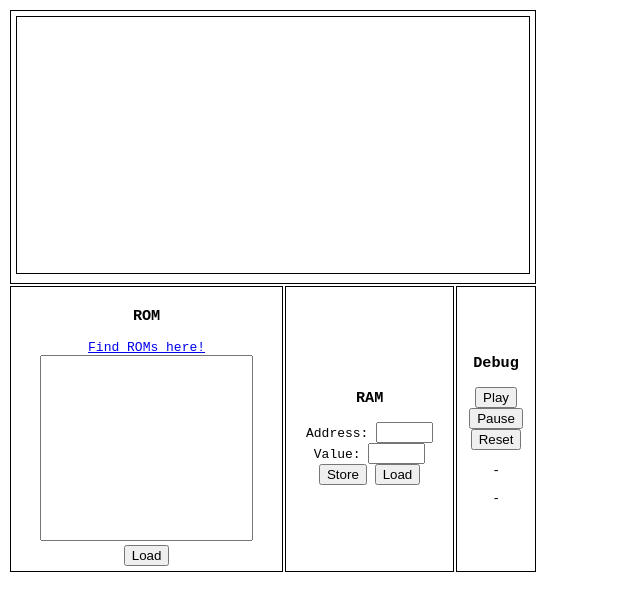
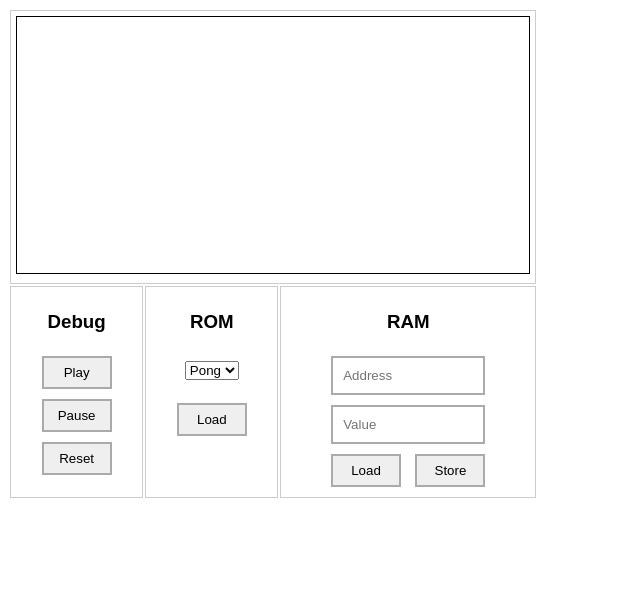
Before and after one commit to abhaynayar/n2t-wasm, a website built with webpack: page www/index.html in a window 1280 px wide. Shown: the whole page, without its empty margins (0-640 px from the left). Built offline with nearby package versions, Linux system fonts and the light colour scheme; what n2t-wasm would draw is missing.

Commit message:
Added ROM selection

```diff
--- a/www/index.html
+++ b/www/index.html
@@ -1,31 +1,57 @@
 <!DOCTYPE html>
 <html>
 <head>
-
-<style>
-body {
-    font-family: monospace;
-}
-
-td {
-    border: 1px solid black;
-    text-align: center;
-    padding: 5px;
-}
-
-canvas {
-    border: 1px solid black;
-}
-</style>
 
 <meta name="viewport" content="width=device-width, initial-scale=1.0">
 <meta charset="utf-8">
 <title>Hello n2t-wasm!</title>
 
 <style>
-.active {
-    background-color: yellow;
+
+body {
+  font-family: Arial;
 }
+
+canvas {
+  border: 1px solid black;
+}
+
+td {
+  border: 1px solid #ccc;
+  padding: 5px;
+  text-align: center;
+  vertical-align: top;
+}
+
+input[type=text] {
+  width: 130px;
+  margin: 5px;
+  border: 2px solid #aaa;
+  padding: 10px;
+  border-radius: 0;
+}
+
+input:focus {
+  outline: none;
+  border: 2px solid #000;
+}
+
+button {
+  width: 70px;
+  margin: 5px;
+  border: 2px solid #aaa;
+  padding: 7px;
+  border-radius: 0;
+}
+
+button:focus {
+  border: 2px solid #333;
+}
+
+select {
+    margin-top:10px;
+}
+
 </style>
 
 </head>
@@ -34,36 +60,43 @@ canvas {
 <noscript>This page contains webassembly and javascript content, please enable javascript in your browser.</noscript>
 
 <table>
-<tr><td colspan="3">
-<canvas id="n2t-wasm-canvas"></canvas>
+
+<tr>
+<td colspan="3">
+  <canvas id="n2t-wasm-canvas"></canvas>
 </td>
+</tr>
 
-</tr>
 <tr>
 
 <td>
+  <h3>Debug</h3>
+  <button id="playBtn">Play</button><br>
+  <button id="pauseBtn">Pause</button><br>
+  <button id="resetBtn">Reset</button><br>
+  <!--<p id="opcodeText">-</p>-->
+  <!--<p id="regsText">-</p>-->
+</td>
+
+<td>
 <h3>ROM</h3>
-<a href="roms">Find ROMs here!</a><br>
-<textarea id="inputRom"rows="12" cols="24" style="resize:none">
-</textarea><br>
+
+<select id="romSelect">
+  <option>Pong</option>
+  <option>Rect</option>
+  <option>Fill</option>
+</select>
+<br><br>
+
 <button id="loadRomBtn">Load</button>
 </td>
 
 <td>
-<h3>RAM</h3>
-Address: <input type="text" id="ram_address" size="4"><br>
-Value: <input type="text" id="ram_value" size="4"><br>
-<button id="storeRamBtn">Store</button>
-<button id="loadRamBtn">Load</button>
-</td>
-
-<td>
-<h3>Debug</h3>
-<button id="playBtn">Play</button><br>
-<button id="pauseBtn">Pause</button><br>
-<button id="resetBtn">Reset</button><br>
-<p id="opcodeText">-</p>
-<p id="regsText">-</p>
+  <h3>RAM</h3>
+  <input type="text" placeholder="Address" id="ram_address" size="4"><br>
+  <input type="text" placeholder="Value" id="ram_value" size="4"><br>
+  <button id="loadRamBtn">Load</button>
+  <button id="storeRamBtn">Store</button>
 </td>
 
 </tr>
--- a/www/index.js
+++ b/www/index.js
@@ -58,14 +58,18 @@ export function put_regs(x) {
 const emu = Emu.new();
 
 function loadRom() {
-    var x = document.getElementById("inputRom").value;
-    if(x == "") {
-        console.log("Please insert ROM");
-        return;
-    }
-    emu.reset();
-    emu.load_rom(x);
-    console.log("Loaded ROM");
+
+    var romSelect = document.getElementById("romSelect").value;
+
+    Promise.all([
+        fetch('roms/' + romSelect + '.txt').then(x => x.text()),
+    ]).then(([romTxt]) => {
+        console.log(romTxt);
+        emu.reset();
+        emu.load_rom(romTxt);
+        console.log("Loaded ROM");
+    });
+
 }
 
 function loadRam() {
@@ -78,7 +82,7 @@ function storeRam() {
     var x = document.getElementById("ram_address").value;
     var y = document.getElementById("ram_value").value;
     emu.store_ram(x,y);
-    console.log("Stored value: " + y + ", in address: " + x);
+    console.log("Stored value: " + y + ", at address: " + x);
 }
 
 var pause = true;
@@ -93,15 +97,15 @@ function checkKey(e) {
 
 function translate_keycode(x) {
     switch(x) {
-        case 38:  // Up
+        case 38: // Up
             return 131;
-        case 37:  // Left
+        case 37: // Left
             return 130;
-        case 40:  // Down
+        case 40: // Down
             return 133;
-        case 39:  // Right
+        case 39: // Right
             return 132;
-        default:  // Standard
+        default: // Standard
             return x;
     }
 }
```
Also changed, not shown: README.md, www/dist/0.bootstrap.js (added), www/dist/bootstrap.js (added), www/dist/index.html (added), 3 other files.
